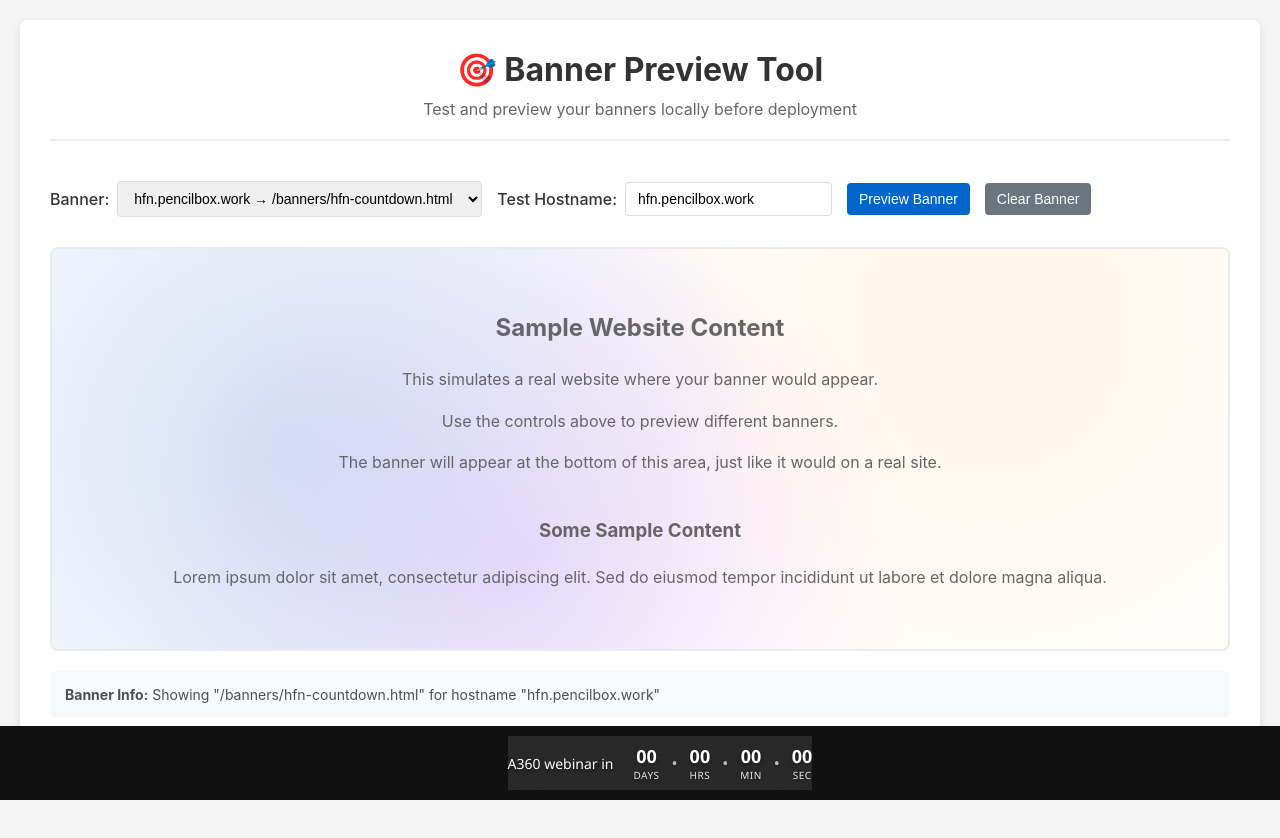
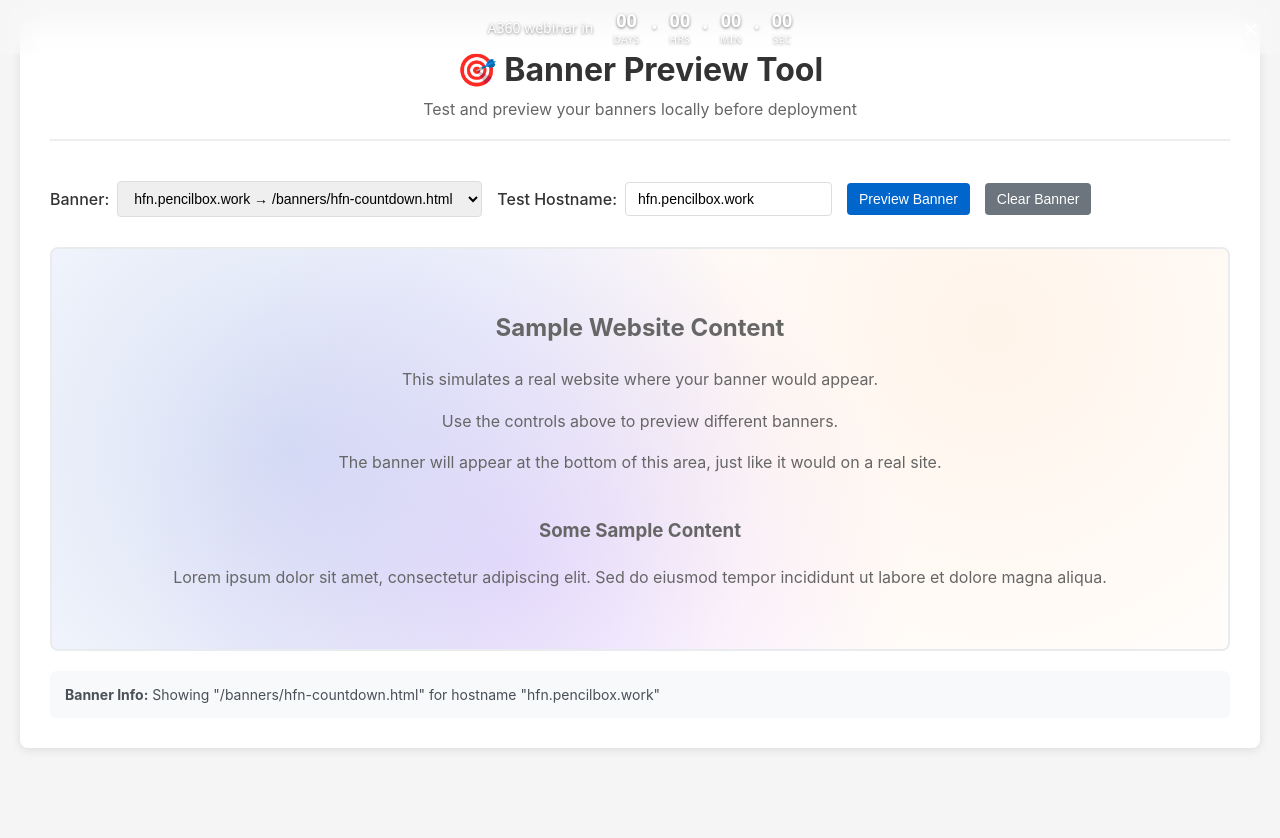
Before and after one commit to heytextile/pencilbox-announcements-CMS, a website: page preview.html in a window 1280 px wide. Both pictures are taken after a click on the button "Preview Banner". Drawn offline with Linux system fonts and the light colour scheme.

Commit message:
improvements

```diff
--- a/banners/hfn-countdown.html
+++ b/banners/hfn-countdown.html
@@ -1,4 +1,15 @@
-<div style="background:rgba(255, 255, 255, 0.1);backdrop-filter:blur(15px);-webkit-backdrop-filter:blur(15px);color:#fff;padding:8px 0;display:flex;align-items:center;justify-content:center;gap:20px;font-family:'Segoe UI',Tahoma,Geneva,Verdana,sans-serif;text-shadow:0 1px 3px rgba(0,0,0,0.5);">
+<style>
+.pencilbox-banner {
+  background: rgba(255, 255, 255, 0.1) !important;
+  backdrop-filter: blur(15px) !important;
+  -webkit-backdrop-filter: blur(15px) !important;
+  padding: 8px 0 !important;
+  border: none !important;
+  box-shadow: none !important;
+}
+</style>
+
+<div style="color:#fff;display:flex;align-items:center;justify-content:center;gap:20px;font-family:'Segoe UI',Tahoma,Geneva,Verdana,sans-serif;text-shadow:0 1px 3px rgba(0,0,0,0.5);">
   <div style="font-size:14px;font-weight:500;color:#fff;">A360 webinar in</div>
   <div style="display:flex;gap:12px;align-items:center;">
     <div style="text-align:center;">
@@ -25,7 +36,11 @@
 
 <script>
 const target = new Date("2025-12-16T13:00:00-05:00");
-const digits = document.querySelectorAll('div[style*="font-size:18px"]');
+
+// Simple, direct selector for countdown numbers
+const digits = document.querySelectorAll('div[style*="font-size:18px"][style*="font-weight:700"]');
+
+console.log('Found digits:', digits.length, digits); // Debug log
 
 const update = () => {
   let diff = (target - new Date()) / 1000;
@@ -36,8 +51,20 @@ const update = () => {
     Math.floor(diff % 3600 / 60),
     Math.floor(diff % 60)
   ];
-  digits.forEach((el,i) => el.textContent = vals[i].toString().padStart(2,"0"));
+
+  console.log('Time values:', vals); // Debug log
+  console.log('Current time:', new Date().toLocaleString());
+  console.log('Target time:', target.toLocaleString());
+
+  digits.forEach((el, i) => {
+    if (el && vals[i] !== undefined) {
+      console.log(`Setting digit ${i} to:`, vals[i]);
+      el.textContent = vals[i].toString().padStart(2, "0");
+    }
+  });
 };
+
+// Initial update and start interval
 update();
-setInterval(update,1000);
+setInterval(update, 1000);
 </script>
--- a/src/banner.css
+++ b/src/banner.css
@@ -6,7 +6,7 @@
 /* Banner container */
 .pencilbox-banner {
   position: fixed;
-  bottom: 0;
+  top: 0;
   left: 0;
   width: 100%;
   background: #111;
@@ -17,7 +17,7 @@
   justify-content: center;
   gap: 20px;
   z-index: 9999;
-  transform: translateY(100%);
+  transform: translateY(-100%);
   transition: transform 0.4s ease;
 }
 
```
